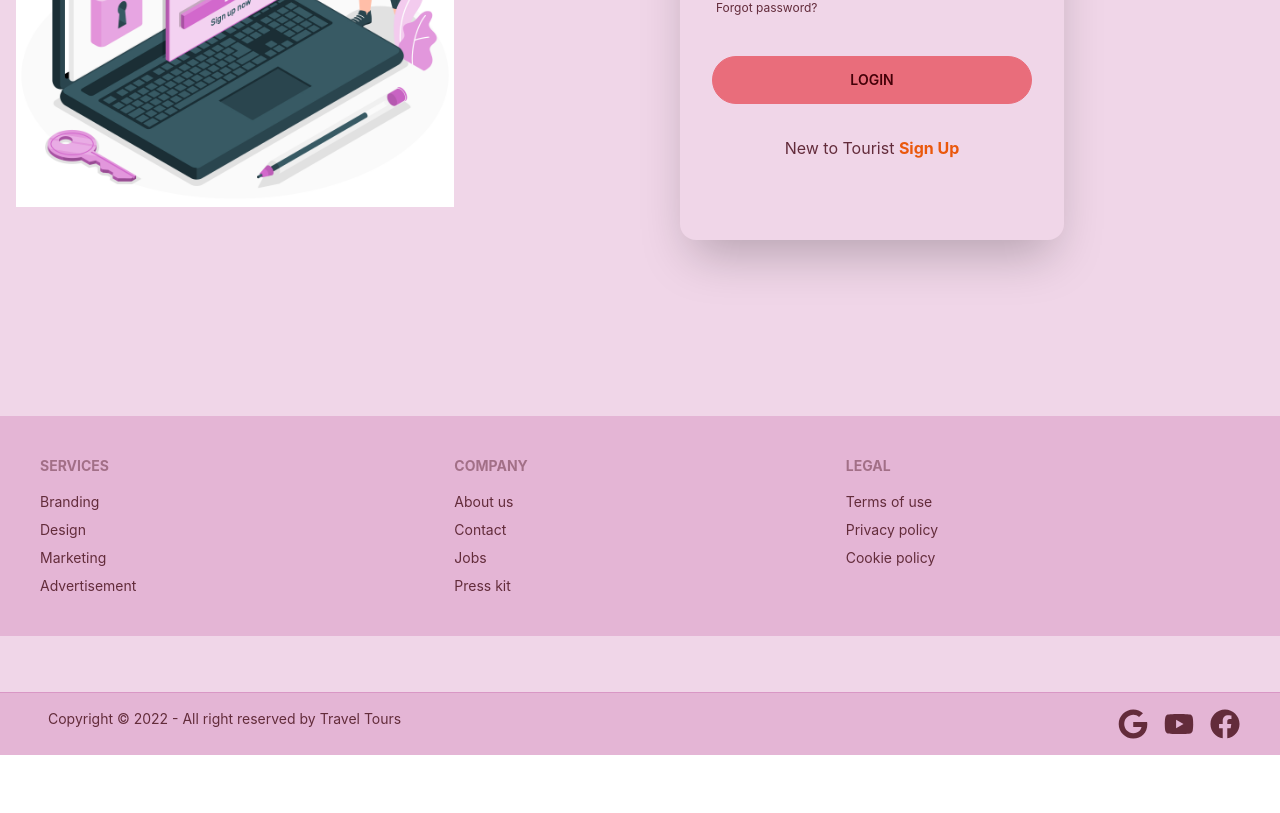
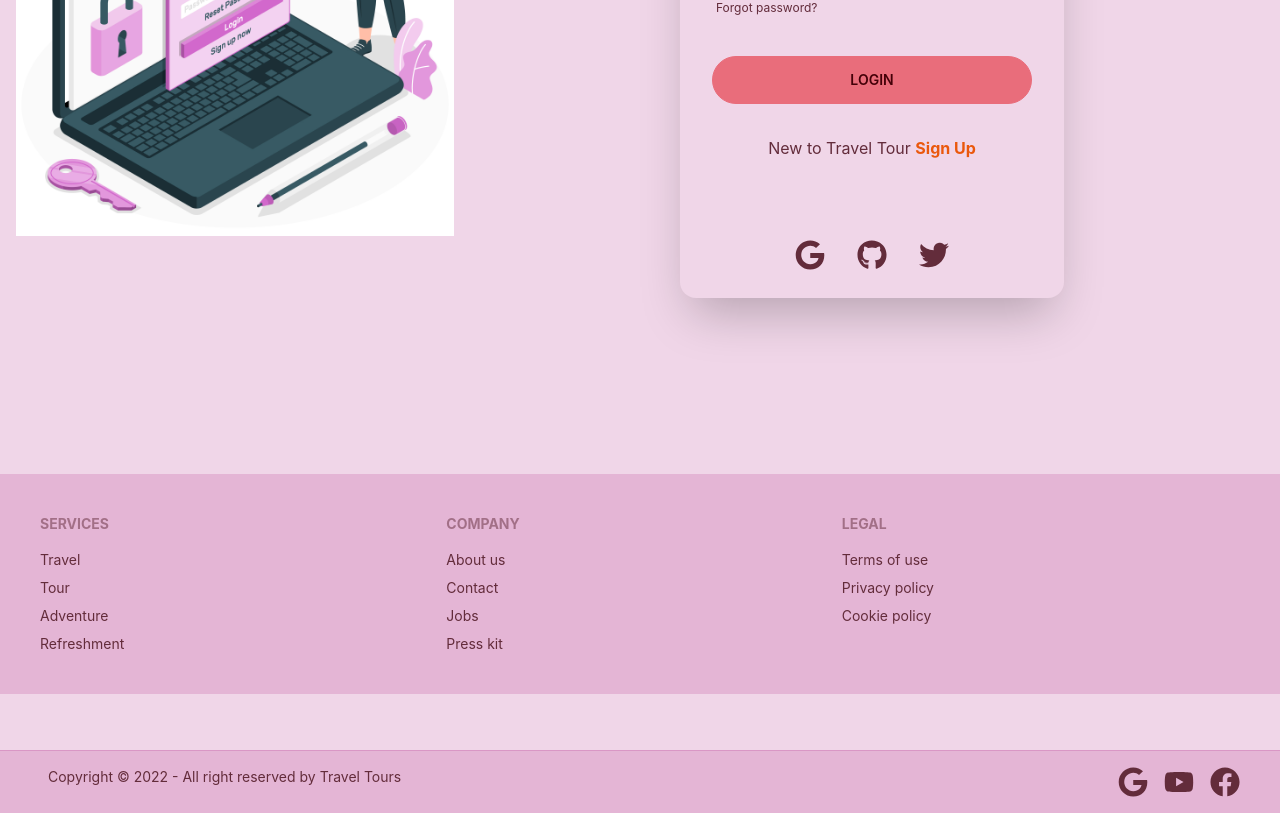
Before and after one commit to asadullahislam/service-review-client-side, a React (Create React App) app: page /login in a window 1280 px wide. Shown: the part 520-1333 px from the top of the page. Before the commit the page ends 1275 px from the top, so only its background shows below. Built offline with nearby package versions, Linux system fonts and the light colour scheme; no server answers.

Commit message:
uselocation asdded

```diff
--- a/src/components/Contexts/AuthProvider/AuthProvider.js
+++ b/src/components/Contexts/AuthProvider/AuthProvider.js
@@ -1,4 +1,4 @@
-import { createUserWithEmailAndPassword, getAuth, onAuthStateChanged, signInWithEmailAndPassword, signInWithPopup, signOut, updateProfile } from 'firebase/auth';
+import { createUserWithEmailAndPassword, getAuth, GoogleAuthProvider, onAuthStateChanged, signInWithEmailAndPassword, signInWithPopup, signOut, updateProfile } from 'firebase/auth';
 import React, { createContext, useEffect, useState } from 'react';
 import app from '../../../firebase/firebase.config';
 
@@ -7,14 +7,17 @@ export const AuthContext = createContext();
 const auth = getAuth(app);
 
 
+
 const AuthProvider = ({ children }) => {
+    const provider = new GoogleAuthProvider();
     const [user, setUser] = useState(null);
     const [loading, setLoading] = useState(true);
 
-    const providerLogin = (provider) => {
+    const googleProviderLogin = () => {
         setLoading(true);
         return signInWithPopup(auth, provider);
     }
+
 
     const createUser = (email, password) => {
         setLoading(true);
@@ -54,7 +57,8 @@ const AuthProvider = ({ children }) => {
         login,
         logOut,
         updateUserProfile,
-        providerLogin
+        googleProviderLogin,
+        provider
 
 
 
--- a/src/components/Footer/Footer.js
+++ b/src/components/Footer/Footer.js
@@ -7,10 +7,10 @@ const Footer = () => {
             <footer className="footer p-10 bg-base-200 text-base-content my-14">
                 <div>
                     <span className="footer-title">Services</span>
-                    <a href='/' className="link link-hover">Branding</a>
-                    <a href='/' className="link link-hover">Design</a>
-                    <a href='/' className="link link-hover">Marketing</a>
-                    <a href='/' className="link link-hover">Advertisement</a>
+                    <a href='/' className="link link-hover">Travel</a>
+                    <a href='/' className="link link-hover">Tour</a>
+                    <a href='/' className="link link-hover">Adventure</a>
+                    <a href='/' className="link link-hover">Refreshment</a>
                 </div>
                 <div>
                     <span className="footer-title">Company</span>
--- a/src/components/Login/Login.js
+++ b/src/components/Login/Login.js
@@ -2,10 +2,13 @@ import React, { useContext } from 'react';
 import { AuthContext } from '../Contexts/AuthProvider/AuthProvider';
 import logo from '../../assets/login/login.jpg';
 import { Form, Link, useLocation, useNavigate } from 'react-router-dom';
+import { FaGithub, FaGoogle, FaTwitter } from "react-icons/fa";
+// import { getAuth, GoogleAuthProvider, signInWithPopup } from 'firebase/auth';
+// import app from '../../firebase/firebase.config';
 
 const Login = () => {
 
-    const { login } = useContext(AuthContext);
+    const { login, googleProviderLogin, provider } = useContext(AuthContext);
     const location = useLocation();
     const navigate = useNavigate();
 
@@ -29,6 +32,30 @@ const Login = () => {
             })
             .catch(err => console.error(err));
     }
+
+    // const auth = getAuth(app);
+    // const googleProvider = new GoogleAuthProvider();
+
+    // const handleGoogleSignIn = () => {
+    //     signInWithPopup(auth, googleProvider)
+    //         .then(result => {
+    //             const user = result.user;
+    //             console.log(user);
+    //         })
+    //         .catch(err => console.error(err))
+    // }
+
+    const handleGoogleSignIn = () => {
+        googleProviderLogin(provider)
+            .then(result => {
+                const user = result.user;
+                console.log(user);
+                navigate(from, { replace: true });
+            })
+            .catch(err => console.error(err))
+    }
+
+
     return (
         <div className="hero w-full my-20 ">
             <div className="hero-content gap-20 grid md:grid-cols-2 lg:grid-cols-2 flex-col lg:flex-row">
@@ -60,10 +87,16 @@ const Login = () => {
 
                         </div>
                     </Form>
-                    <p className='text-center pb-20'>New to Tourist <Link className='text-orange-600 font-bold' to='/signup'> Sign Up</Link></p>
+                    <p className='text-center pb-20'>New to Travel Tour <Link className='text-orange-600 font-bold' to='/signup'> Sign Up</Link></p>
+                    <div className='flex gap-8 justify-center  pb-7 '>
+                        <button onClick={handleGoogleSignIn}>  <FaGoogle className='text-3xl' /></button>
+                        <FaGithub className='text-3xl'></FaGithub>
+                        <FaTwitter className='text-3xl'></FaTwitter>
+                    </div>
                 </div>
+
             </div>
-        </div>
+        </div >
     );
 };
 
--- a/src/components/Routes/PrivateRoute.js
+++ b/src/components/Routes/PrivateRoute.js
@@ -13,8 +13,7 @@ const PrivateRoute = () => {
     if (user) {
         return Children;
     }
-    return <Navigate to="/login" state={{ from: location }}></Navigate>
-
+    return <Navigate to="/login" state={{ from: location }} replace></Navigate>;
 
 
 };
--- a/src/components/Routes/Routes.js
+++ b/src/components/Routes/Routes.js
@@ -10,6 +10,7 @@ import Review from "../Review/Review";
 
 import Services from "../Services/Services";
 import SignUp from "../SignUp/SignUp";
+import PrivateRoute from "./PrivateRoute";
 
 
 const router = createBrowserRouter([
--- a/src/components/SignUp/SignUp.js
+++ b/src/components/SignUp/SignUp.js
@@ -11,7 +11,9 @@ import { AuthContext } from '../Contexts/AuthProvider/AuthProvider';
 const SignUp = () => {
 
 
-    const { createUser, updateUserProfile } = useContext(AuthContext);
+    const { createUser, updateUserProfile, providerLogin } = useContext(AuthContext);
+
+
 
     const handleSignUp = (event) => {
         event.preventDefault();
@@ -41,6 +43,16 @@ const SignUp = () => {
         updateUserProfile(profile)
             .then(() => { })
             .catch(error => console.log(error));
+    }
+
+
+    const handleGoogleSignIn = (provider) => {
+        providerLogin(provider)
+            .then(result => {
+                const user = result.user;
+                console.log(user);
+            })
+            .catch(err => console.error(err))
     }
 
 
@@ -81,11 +93,7 @@ const SignUp = () => {
                         </div>
                     </Form>
                     <p className='text-center pb-20'>Allrady have an account ?  <Link className='text-orange-600 font-bold' to='/login'>Login</Link></p>
-                    <div className='flex gap-8 justify-center  pb-7 '>
-                        <FaGoogle />
-                        <FaGithub></FaGithub>
-                        <FaTwitter></FaTwitter>
-                    </div>
+
                 </div>
 
             </div>
```
